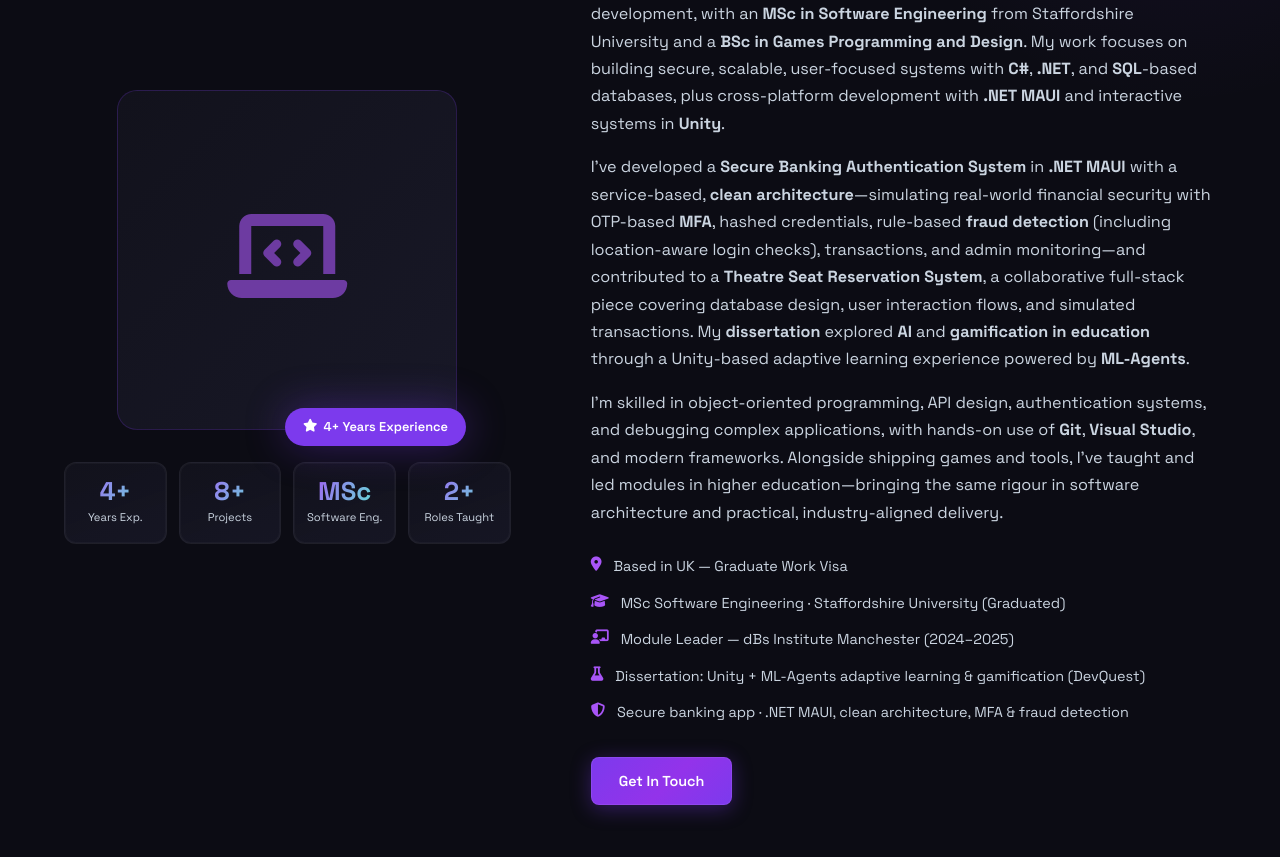
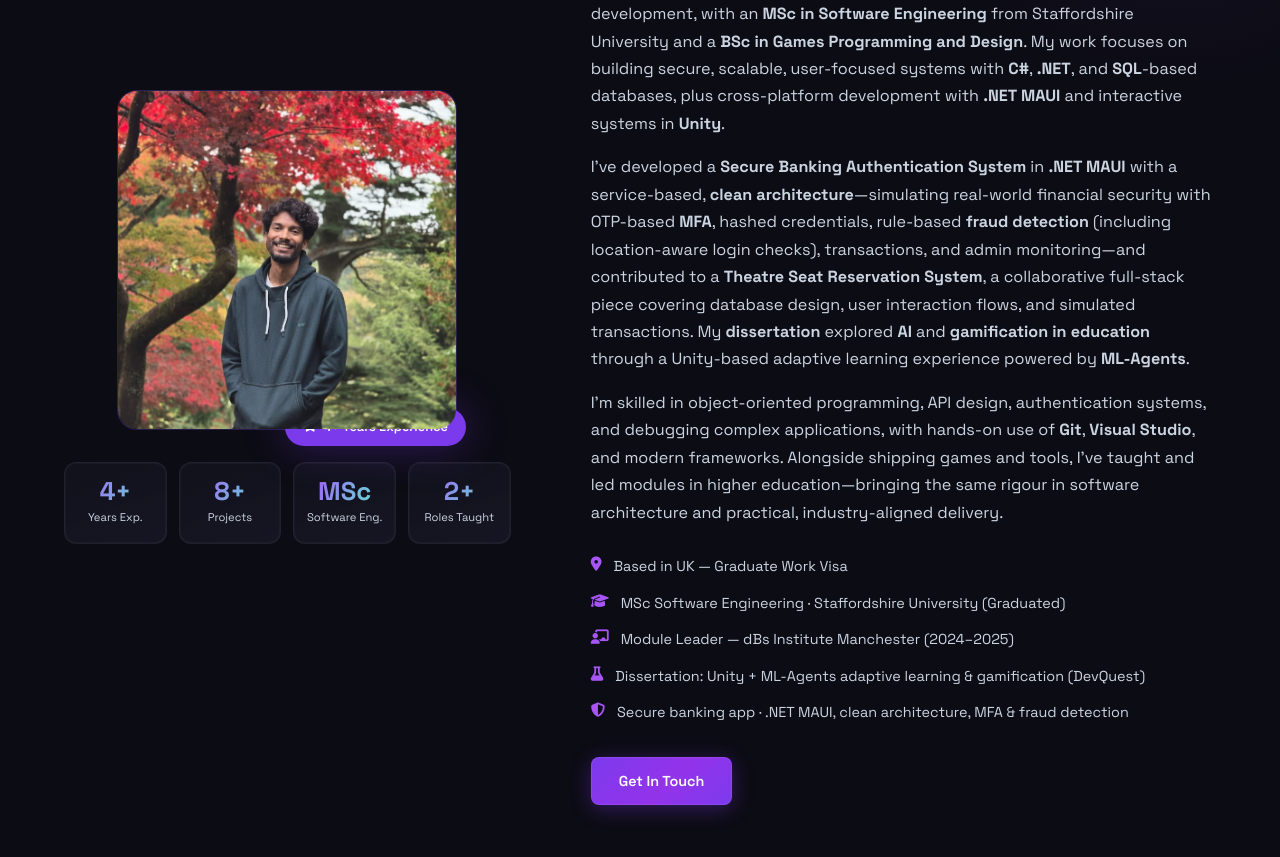
Before and after one commit to Shivam361/SP-Portfolio, a plain HTML site: page index.html in a window 1280 px wide. Shown: the part 1091-1948 px from the top of the page. Drawn offline with Linux system fonts and the light colour scheme.

Commit message:
Add profile image and tweak counter animation
Insert profile.jpg and render it in the About section (index.html) with accompanying .about__img styles (css/components/about.css) to ensure proper sizing and positioning. Update README.md file-structure to reflect added CSS/JS folders and case study file. Adjust js/main.js animateCounter: use a dynamic duration (shorter for small targets) and switch to a quartic ease-out for smoother deceleration.

```diff
--- a/css/components/about.css
+++ b/css/components/about.css
@@ -42,6 +42,16 @@
   font-size: 6rem;
   color: var(--accent-2);
   opacity: 0.6;
+}
+
+.about__img {
+  width: 100%;
+  height: 100%;
+  object-fit: cover;
+  position: absolute;
+  top: 0;
+  left: 0;
+  z-index: 2;
 }
 
 .about__badge {
--- a/index.html
+++ b/index.html
@@ -98,6 +98,7 @@
               <div class="about__avatar-icon">
                 <i class="fas fa-laptop-code"></i>
               </div>
+              <img src="img/profile.jpg" alt="Shivam Parab" class="about__img" />
             </div>
             <div class="about__badge">
               <i class="fas fa-star"></i>
--- a/js/main.js
+++ b/js/main.js
@@ -329,11 +329,13 @@ if (!prefersReducedMotion.matches) {
 // ─── COUNTER ANIMATION (STAT CARDS) ────────────────────
 function animateCounter(el, target, suffix = '') {
   let start = 0;
-  const duration = 1200;
+  // Dynamic duration: finish small numbers faster so they don't 'hang' and stutter
+  const duration = target < 20 ? 800 : 1500;
   const step = (timestamp) => {
     if (!start) start = timestamp;
     const progress = Math.min((timestamp - start) / duration, 1);
-    const eased = 1 - Math.pow(1 - progress, 3);
+    // Quartic ease-out for a much smoother deceleration curve
+    const eased = 1 - Math.pow(1 - progress, 4);
     if (typeof target === 'number') {
       el.textContent = Math.floor(eased * target) + suffix;
     }
```
Also changed, not shown: img/profile.jpg (added), 1 other file.
